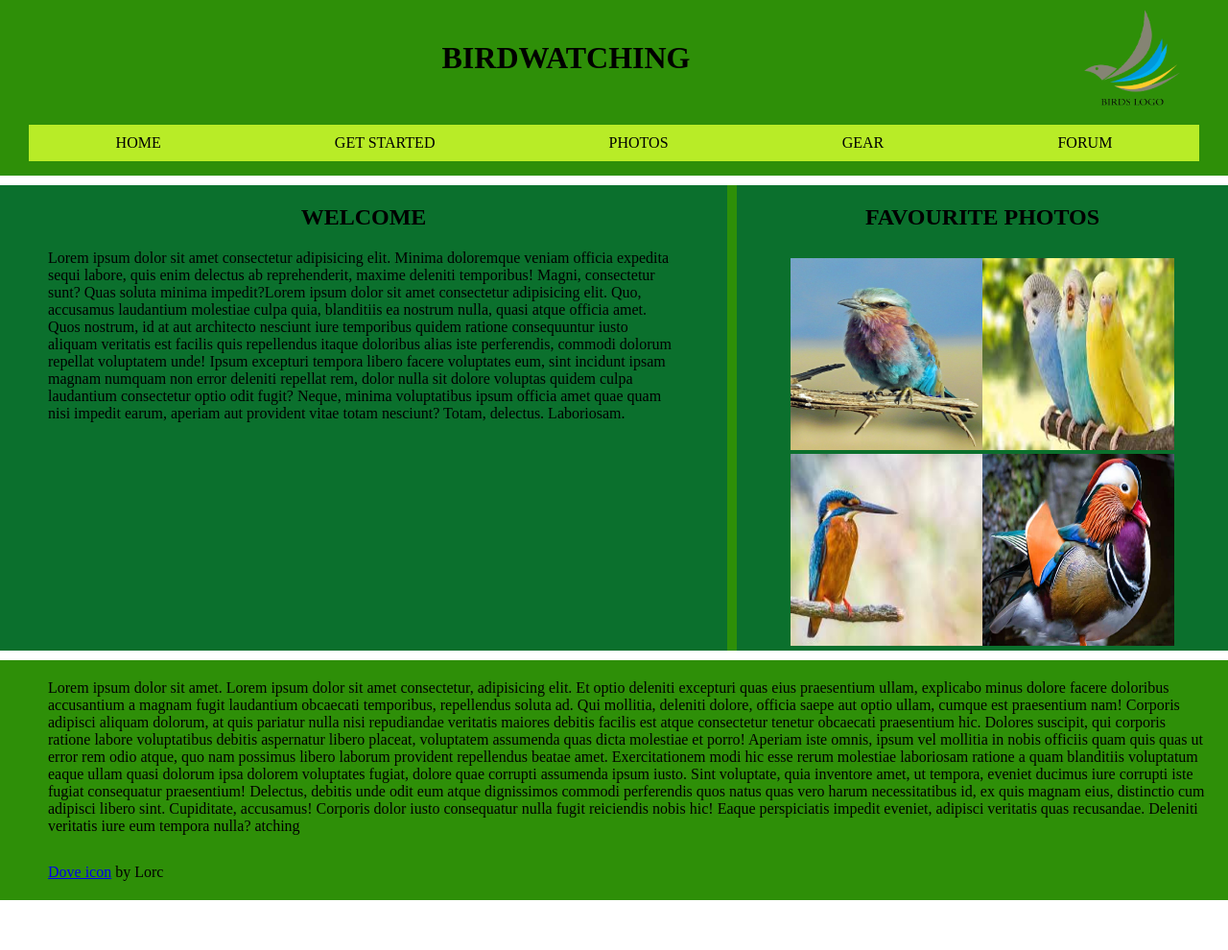
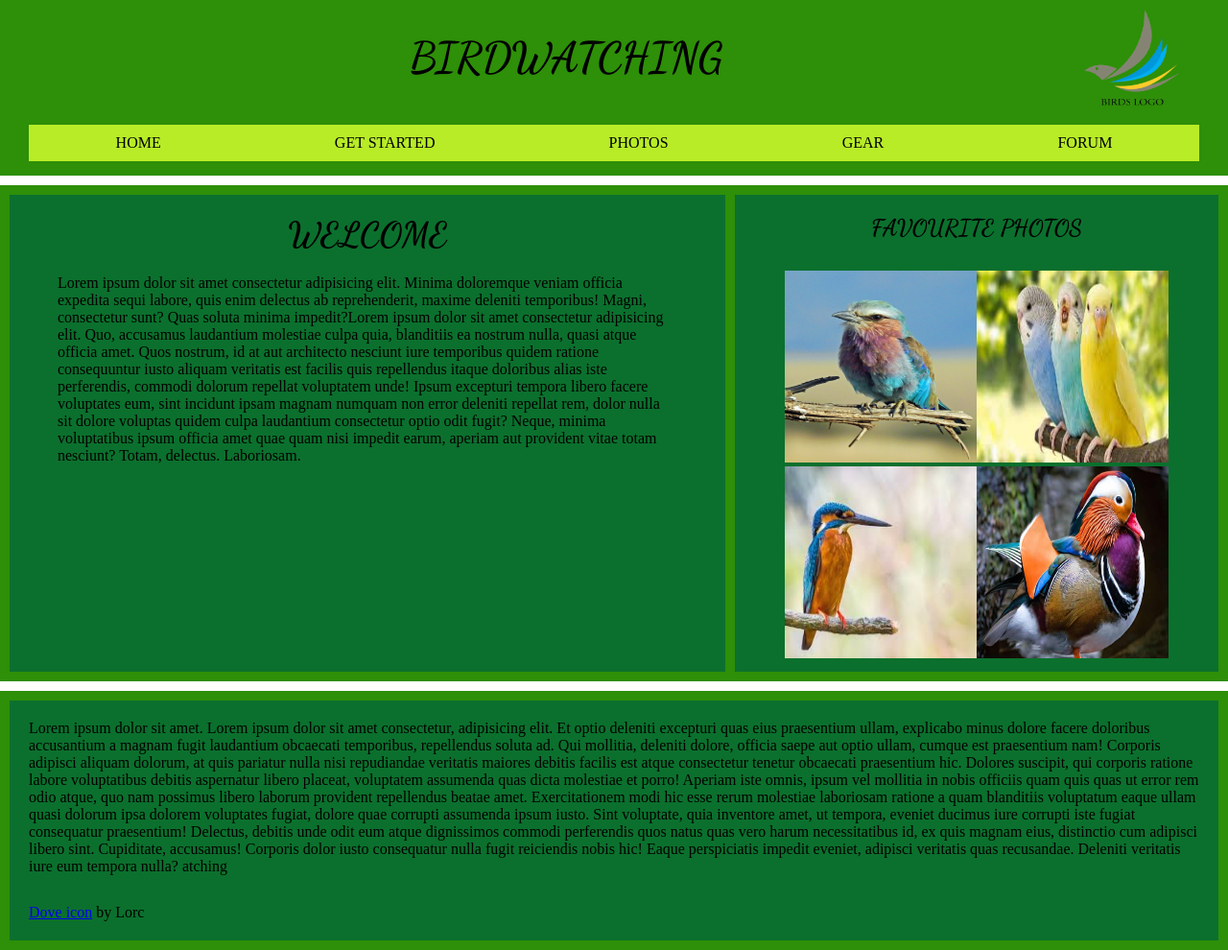
Before and after one commit to TatarenkoArsentii/bird, a plain HTML site: page index.html in a window 1280 px wide. Shown: the whole page at 96% size. Before the commit the page ends 938 px from the top, so only its background shows below. Drawn offline with Linux system fonts and the light colour scheme; a web font is replaced by a local one.

Commit message:
added fonts and paddings

```diff
--- a/css/style.css
+++ b/css/style.css
@@ -56,6 +56,8 @@
 
 .header-title {
   margin: 0 auto;
+  font-family: "Dancing Script", cursive;
+  font-size: 44px;
 }
 
 .header .logo {
@@ -84,6 +86,7 @@
 .main {
   margin-top: 10px;
   background-color: var(--main-bg-color);
+  padding: 10px;
 }
 
 .main-wrap {
@@ -94,6 +97,8 @@
 }
 
 .main-wrap .main-title {
+  font-family: "Dancing Script", cursive;
+  font-size: 36px;
   text-align: center;
   text-transform: uppercase;
 }
@@ -110,6 +115,7 @@
 }
 
 .aside-wrap .aside-title {
+  font-family: "Dancing Script", cursive;
   text-transform: uppercase;
   text-align: center;
 }
@@ -118,6 +124,7 @@
   min-height: 100%;
   text-align: center;
   margin-top: 10px;
+  padding-bottom: 10px;
 }
 
 .aside-img-item {
@@ -129,11 +136,13 @@
   margin-top: 10px;
   padding: 0 20px;
   background-color: var(--main-bg-color);
+  padding: 10px;
 }
 
 .footer .container {
   min-height: 100px;
-  padding: 20px 0 20px 30px;
+  padding: 20px;
+  background-color: var(--second-bg-color);
 }
 
 .footer .footer-link-wrap {
--- a/index.html
+++ b/index.html
@@ -4,6 +4,12 @@
     <meta charset="UTF-8" />
     <meta http-equiv="X-UA-Compatible" content="IE=edge" />
     <meta name="viewport" content="width=device-width, initial-scale=1.0" />
+    <link rel="preconnect" href="https://fonts.googleapis.com" />
+    <link rel="preconnect" href="https://fonts.gstatic.com" crossorigin />
+    <link
+      href="https://fonts.googleapis.com/css2?family=Dancing+Script:wght@400;500;700&family=Style+Script&display=swap"
+      rel="stylesheet"
+    />
     <link rel="stylesheet" href="./css/style.css" />
     <title>Bird Watching</title>
   </head>
```
